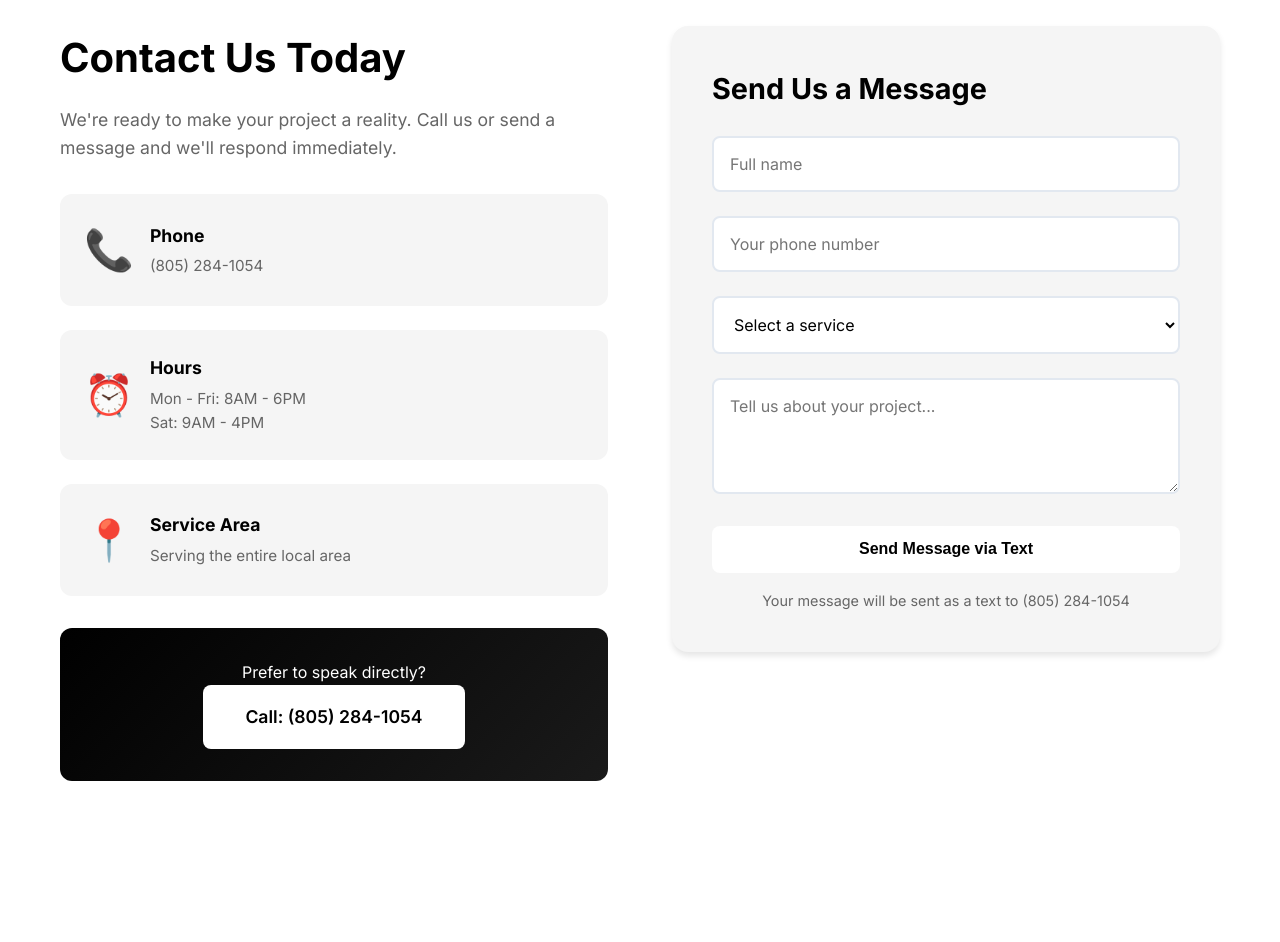
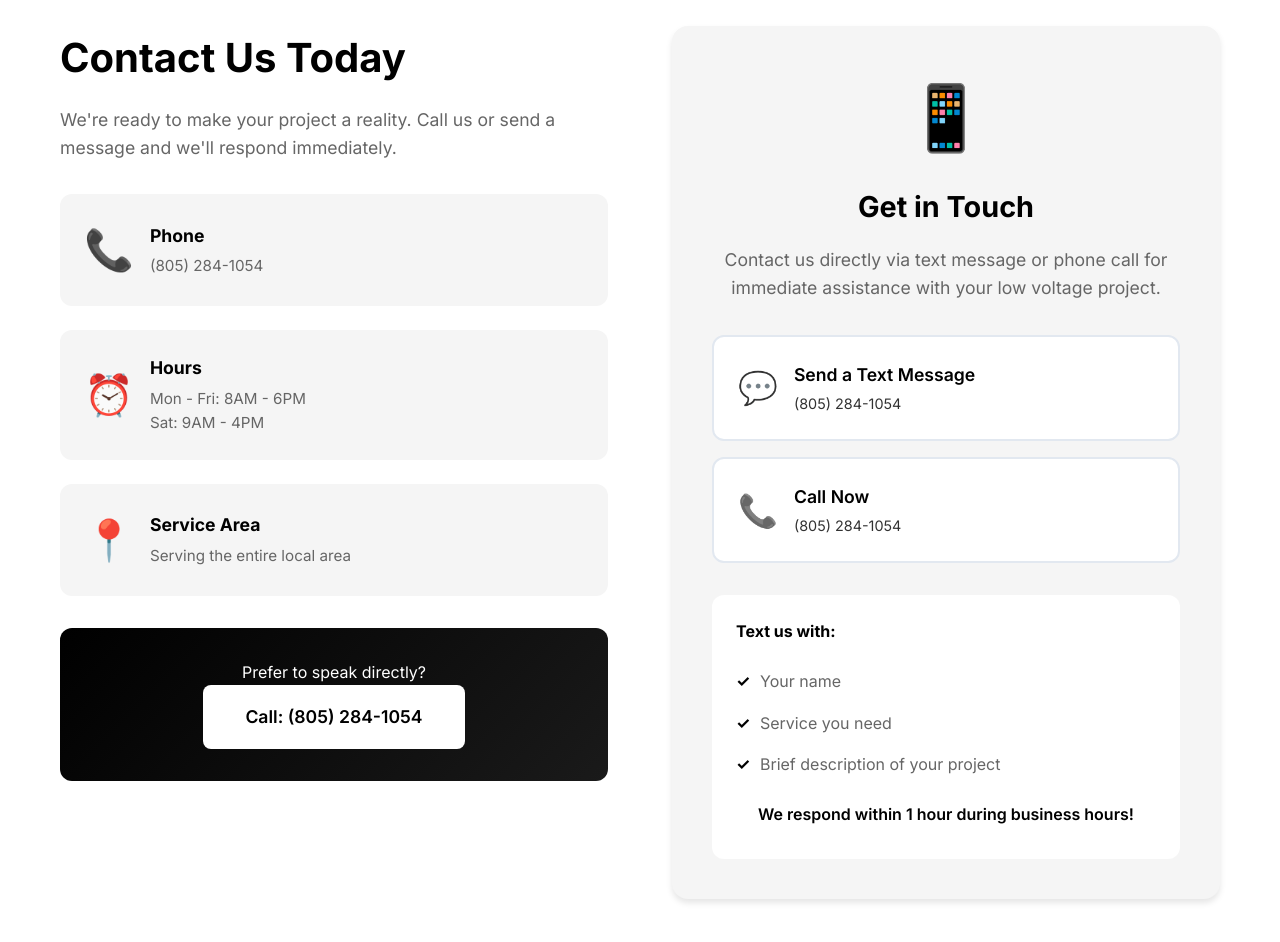
Before and after one commit to FocusMode-coder/Lowvoltage, a website: page index.html in a window 1280 px wide. Shown: the part 4580-5522 px from the top of the page. Before the commit the page ends 5441 px from the top, so only its background shows below. Drawn offline with Linux system fonts and the light colour scheme.

Commit message:
Replace contact form with direct SMS and call buttons

```diff
--- a/index.html
+++ b/index.html
@@ -325,32 +325,39 @@
                 </div>
 
                 <div class="contact-form-wrapper">
-                    <form class="contact-form" id="contactForm">
-                        <h3>Send Us a Message</h3>
-                        <div class="form-group">
-                            <input type="text" name="name" placeholder="Full name" required>
+                    <div class="contact-cta-box">
+                        <div class="contact-icon">📱</div>
+                        <h3>Get in Touch</h3>
+                        <p class="contact-box-description">Contact us directly via text message or phone call for immediate assistance with your low voltage project.</p>
+
+                        <div class="contact-options">
+                            <a href="sms:8052841054" class="contact-option-btn">
+                                <span class="btn-icon">💬</span>
+                                <div class="btn-content">
+                                    <strong>Send a Text Message</strong>
+                                    <span>(805) 284-1054</span>
+                                </div>
+                            </a>
+
+                            <a href="tel:8052841054" class="contact-option-btn">
+                                <span class="btn-icon">📞</span>
+                                <div class="btn-content">
+                                    <strong>Call Now</strong>
+                                    <span>(805) 284-1054</span>
+                                </div>
+                            </a>
                         </div>
-                        <div class="form-group">
-                            <input type="tel" name="phone" placeholder="Your phone number" required>
+
+                        <div class="contact-instructions">
+                            <p><strong>Text us with:</strong></p>
+                            <ul>
+                                <li>Your name</li>
+                                <li>Service you need</li>
+                                <li>Brief description of your project</li>
+                            </ul>
+                            <p class="response-time">We respond within 1 hour during business hours!</p>
                         </div>
-                        <div class="form-group">
-                            <select name="service" required>
-                                <option value="">Select a service</option>
-                                <option value="Security Systems">Security Systems</option>
-                                <option value="Home Theater">Home Theater</option>
-                                <option value="Home Automation">Home Automation</option>
-                                <option value="Network & WiFi">Network & WiFi</option>
-                                <option value="Multi-Zone Audio">Multi-Zone Audio</option>
-                                <option value="Access Control">Access Control</option>
-                                <option value="Other">Other</option>
-                            </select>
-                        </div>
-                        <div class="form-group">
-                            <textarea name="message" placeholder="Tell us about your project..." rows="4" required></textarea>
-                        </div>
-                        <button type="submit" class="btn btn-primary btn-block">Send Message via Text</button>
-                        <p class="form-note">Your message will be sent as a text to (805) 284-1054</p>
-                    </form>
+                    </div>
                 </div>
             </div>
         </div>
--- a/styles.css
+++ b/styles.css
@@ -579,6 +579,117 @@ section {
     box-shadow: var(--shadow-md);
 }
 
+.contact-cta-box {
+    text-align: center;
+}
+
+.contact-icon {
+    font-size: 4rem;
+    margin-bottom: 1rem;
+}
+
+.contact-cta-box h3 {
+    font-size: 1.8rem;
+    margin-bottom: 1rem;
+    color: var(--text-dark);
+}
+
+.contact-box-description {
+    color: var(--text-light);
+    margin-bottom: 2rem;
+    font-size: 1.1rem;
+    line-height: 1.6;
+}
+
+.contact-options {
+    display: flex;
+    flex-direction: column;
+    gap: 1rem;
+    margin-bottom: 2rem;
+}
+
+.contact-option-btn {
+    display: flex;
+    align-items: center;
+    gap: 1rem;
+    padding: 1.5rem;
+    background: var(--white);
+    border: 2px solid #e2e8f0;
+    border-radius: 12px;
+    text-decoration: none;
+    color: var(--text-dark);
+    transition: all 0.3s ease;
+}
+
+.contact-option-btn:hover {
+    background: var(--text-dark);
+    color: var(--white);
+    border-color: var(--text-dark);
+    transform: translateY(-3px);
+    box-shadow: var(--shadow-lg);
+}
+
+.contact-option-btn .btn-icon {
+    font-size: 2rem;
+}
+
+.contact-option-btn .btn-content {
+    display: flex;
+    flex-direction: column;
+    text-align: left;
+    gap: 0.2rem;
+}
+
+.contact-option-btn strong {
+    font-size: 1.1rem;
+    font-weight: 600;
+}
+
+.contact-option-btn span {
+    font-size: 0.9rem;
+    opacity: 0.8;
+}
+
+.contact-instructions {
+    background: var(--white);
+    padding: 1.5rem;
+    border-radius: 12px;
+    text-align: left;
+}
+
+.contact-instructions p {
+    margin-bottom: 0.5rem;
+    color: var(--text-dark);
+}
+
+.contact-instructions ul {
+    list-style: none;
+    margin: 1rem 0;
+    padding-left: 0;
+}
+
+.contact-instructions li {
+    padding: 0.5rem 0;
+    color: var(--text-light);
+    position: relative;
+    padding-left: 1.5rem;
+}
+
+.contact-instructions li::before {
+    content: '✓';
+    position: absolute;
+    left: 0;
+    color: var(--primary-color);
+    font-weight: bold;
+}
+
+.response-time {
+    margin-top: 1rem;
+    font-weight: 600;
+    color: var(--primary-color);
+    text-align: center;
+}
+
 .contact-form h3 {
     font-size: 1.8rem;
     margin-bottom: 1.5rem;
```
Also changed, not shown: 1 other file.
